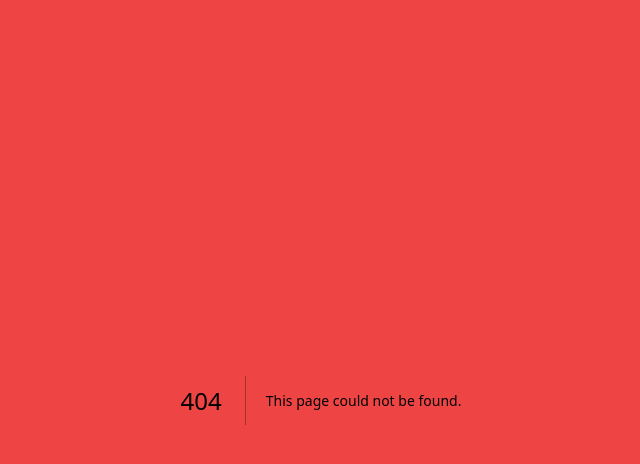
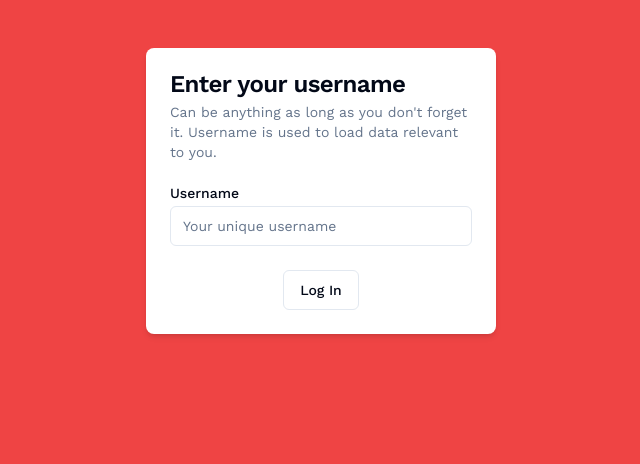
Before and after one commit to AlexKLWS/machobear-test, a Next.js app in the folder machobear-test-fe/: page /auth in a window 1280 px wide. Before the commit this address had no page. Shown: the top 464 px of the page, without its empty margins (319-959 px from the left). Built offline with nearby package versions, Linux system fonts and the light colour scheme.

Commit message:
Add auth page

```diff
--- /dev/null
+++ b/machobear-test-fe/src/app/auth/page.tsx
@@ -0,0 +1,59 @@
+import { cookies } from "next/headers";
+import { redirect } from "next/navigation";
+
+import { Button } from "@/components/ui/button";
+import {
+  Card,
+  CardContent,
+  CardDescription,
+  CardFooter,
+  CardHeader,
+  CardTitle,
+} from "@/components/ui/card";
+import { Input } from "@/components/ui/input";
+import { Label } from "@/components/ui/label";
+import { USERNAME_COOKIE_NAME } from "@/constants/cookies";
+import { HOME_REDIRECT_PATH } from "@/constants/routes";
+
+export default function Component() {
+  async function logIn(formData: FormData) {
+    "use server";
+
+    const username = formData.get("username");
+    if (username) {
+      cookies().set(USERNAME_COOKIE_NAME, username.toString());
+      redirect(HOME_REDIRECT_PATH);
+    }
+  }
+
+  return (
+    <div className="py-12 px-4">
+      <Card className="w-[350px] shadow-md border-0 mx-auto">
+        <CardHeader>
+          <CardTitle>Enter your username</CardTitle>
+          <CardDescription>
+            Can be anything as long as you don't forget it. Username is used to
+            load data relevant to you.
+          </CardDescription>
+        </CardHeader>
+        <form action={logIn}>
+          <CardContent>
+            <div className="grid w-full items-center gap-4">
+              <div className="flex flex-col space-y-1.5">
+                <Label htmlFor="username">Username</Label>
+                <Input
+                  id="username"
+                  name={"username"}
+                  placeholder="Your unique username"
+                />
+              </div>
+            </div>
+          </CardContent>
+          <CardFooter className="flex justify-center">
+            <Button variant={"outline"}>Log In</Button>
+          </CardFooter>
+        </form>
+      </Card>
+    </div>
+  );
+}
```
